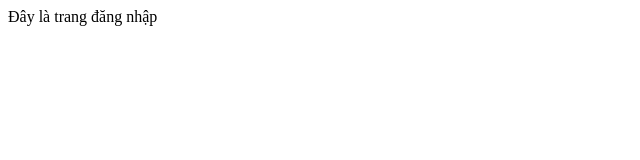
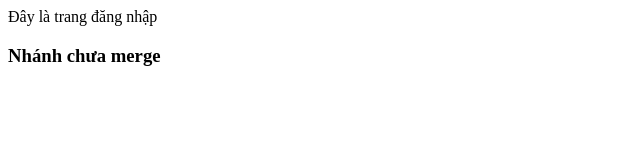
Before and after one commit to doctinhtu/BAI-13, a plain HTML site: page login.html in a window 1280 px wide. Shown: the whole page, without its empty margins (0-640 px from the left). Drawn offline with Linux system fonts and the light colour scheme.

Commit message:
nhánh merge

```diff
--- a/login.html
+++ b/login.html
@@ -9,5 +9,6 @@
     <div>
         Đây là trang đăng nhập
     </div>
+    <h3>Nhánh chưa merge</h3>
 </body>
 </html>
```
